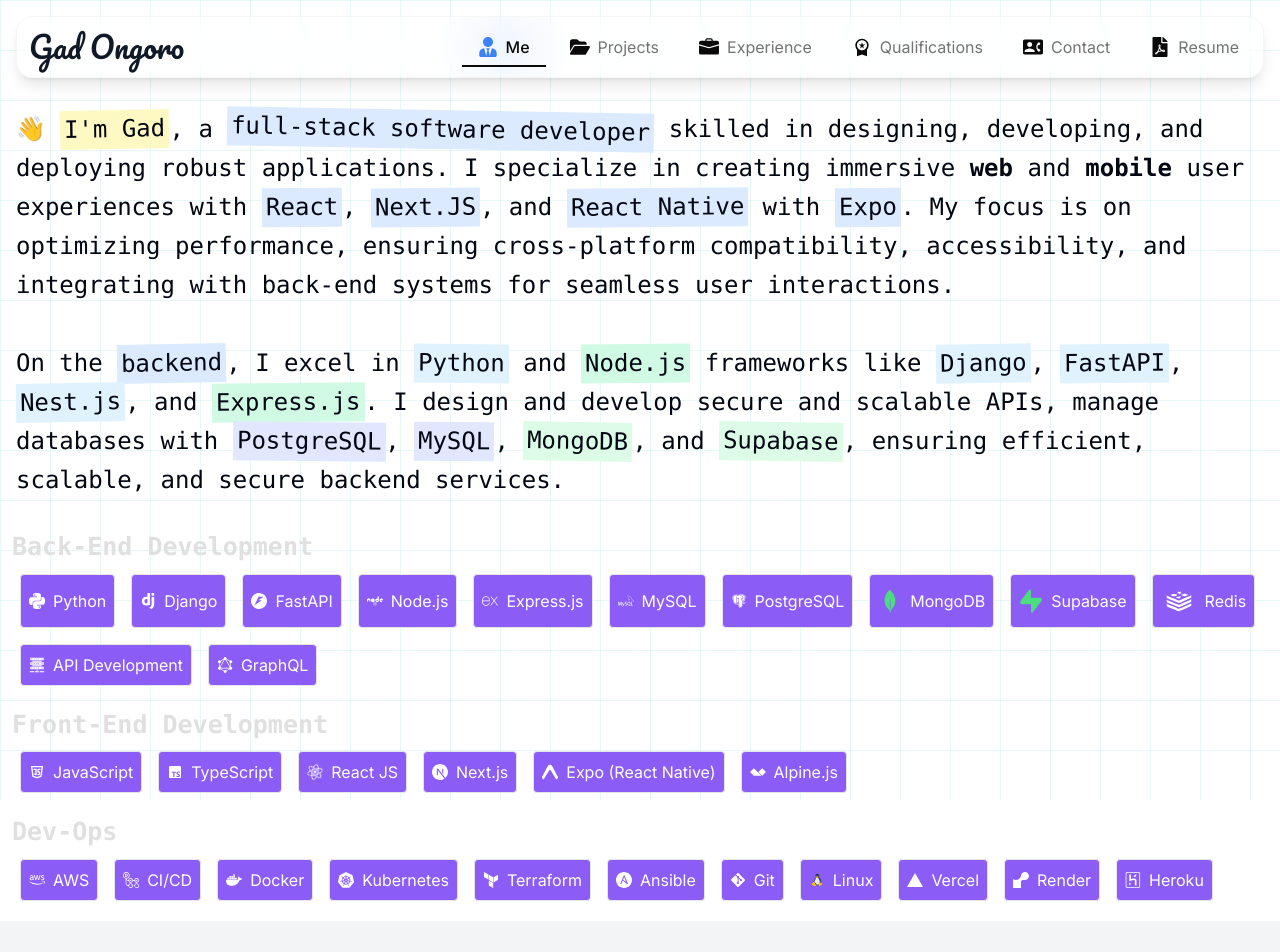
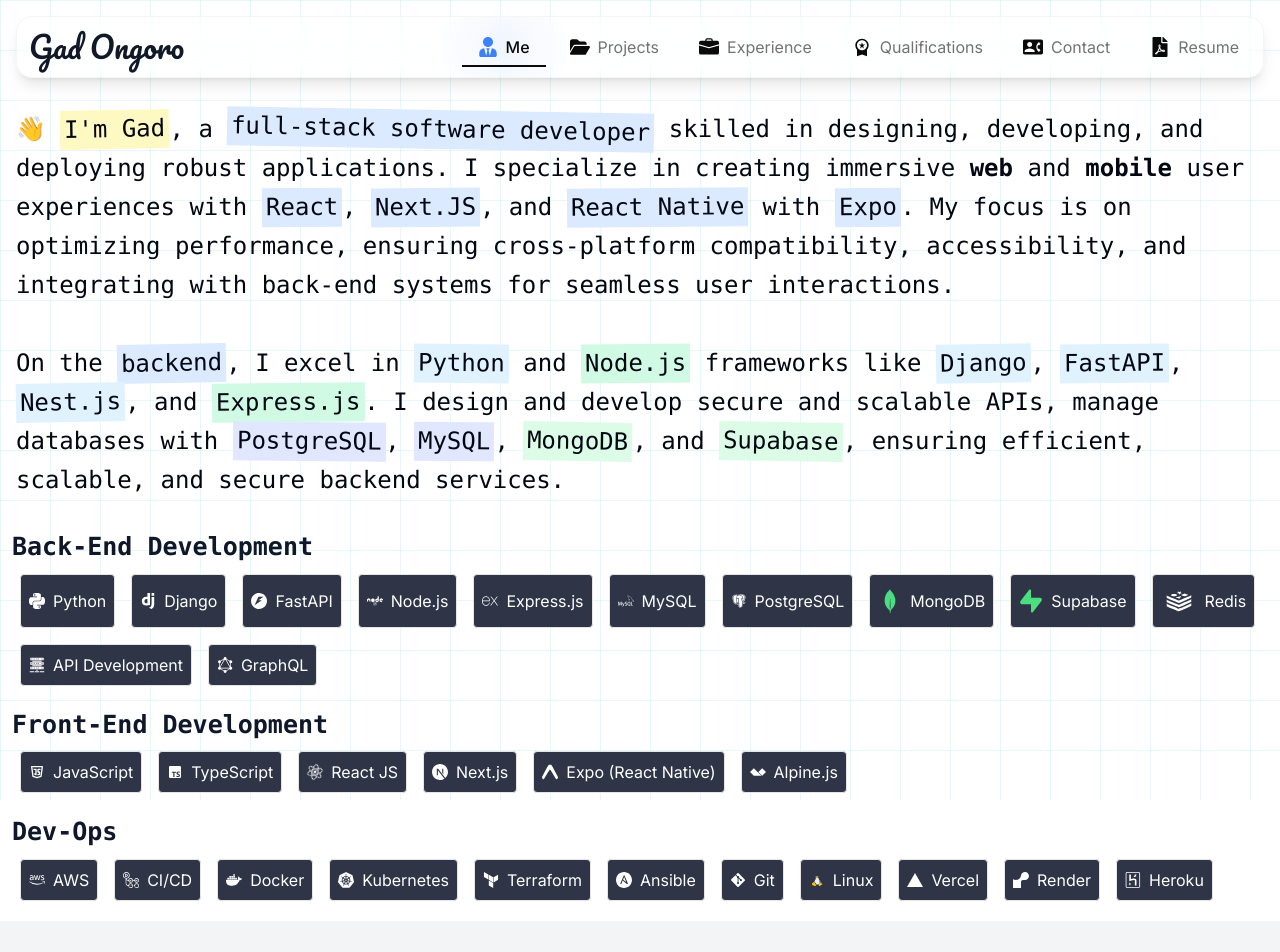
Before and after one commit to Gad-Ongoro/Gad-Ongoro, a Next.js app in the folder portfolio/: page / in a window 1280 px wide. Shown: the top 952 px of the page. Built offline with nearby package versions, Linux system fonts and the light colour scheme.

Commit message:
style: update text color

```diff
--- a/portfolio/src/app/page.tsx
+++ b/portfolio/src/app/page.tsx
@@ -90,7 +90,7 @@ function Home() {
 
 	const renderSkills = (skillsList: { name: string; icon: IconType; rotate?: boolean }[]) => {
 		return skillsList.map((skill, index) => (
-			<button key={index} className='bg-violet-500 text-white border rounded m-2 p-2 hover:cursor-pointer flex items-center'>
+			<button key={index} className='bg-[#0F172ADD] text-white border rounded m-2 p-2 hover:cursor-pointer flex items-center'>
 				{skill.icon && (
 					<skill.icon
 						className={
@@ -177,7 +177,7 @@ function Home() {
           <div className="expertise" id="expertise">
             <div className="m-3">
               <h3>
-                <code>Back-End Development</code>
+                <code className='text-[#0F172A]'>Back-End Development</code>
               </h3>
               <div>
                 <div className='flex flex-wrap'>
@@ -188,7 +188,7 @@ function Home() {
 
             <div className="m-3">
               <h3>
-                <code>Front-End Development</code>
+                <code className='text-[#0F172A]'>Front-End Development</code>
               </h3>
               <div>
                 <div className='flex flex-wrap'>
@@ -199,7 +199,7 @@ function Home() {
 
             <div className="m-3">
               <h3>
-                <code className=''>Dev-Ops</code>
+                <code className='text-[#0F172A]'>Dev-Ops</code>
               </h3>
               <div>
                 <div className='flex flex-wrap'>
```
